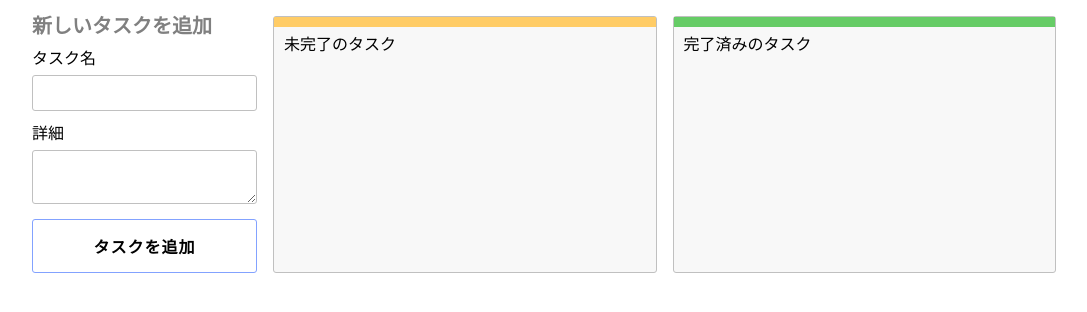
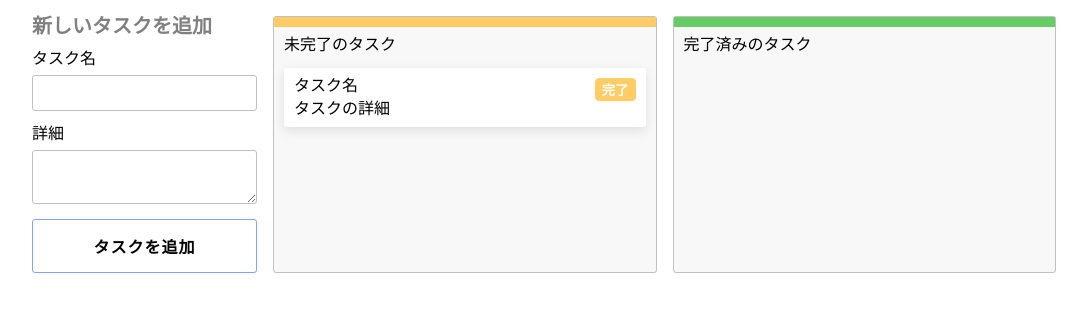
Before and after one commit to menheratechnology/bocchi-eng-template-js, a Next.js app: page / in a window 1280 px wide. Shown: the top 312 px of the page, without its empty margins (96-1183 px from the left). Built offline with nearby package versions, Linux system fonts and the light colour scheme.

Commit message:
fix:タスクにplaceholderを入れる

```diff
--- a/src/components/Containers/TopContainer/index.tsx
+++ b/src/components/Containers/TopContainer/index.tsx
@@ -8,7 +8,14 @@ import { IncompleteTaskList } from '~/components/Tasks/IncompleteTaskList'
 import { Task } from '~/entities/Task'
 
 export const TopContainer = (): React.ReactElement => {
-  const [incompleteTasks, setIncompleteTasks] = useState<Array<Task>>([])
+  const taskPlaceHolder: Task = {
+    title: 'タスク名',
+    description: 'タスクの詳細',
+    isComplete: false,
+  }
+  const [incompleteTasks, setIncompleteTasks] = useState<Array<Task>>([
+    taskPlaceHolder,
+  ])
   const [completeTasks, setCompleteTasks] = useState<Array<Task>>([])
 
   return (
```
